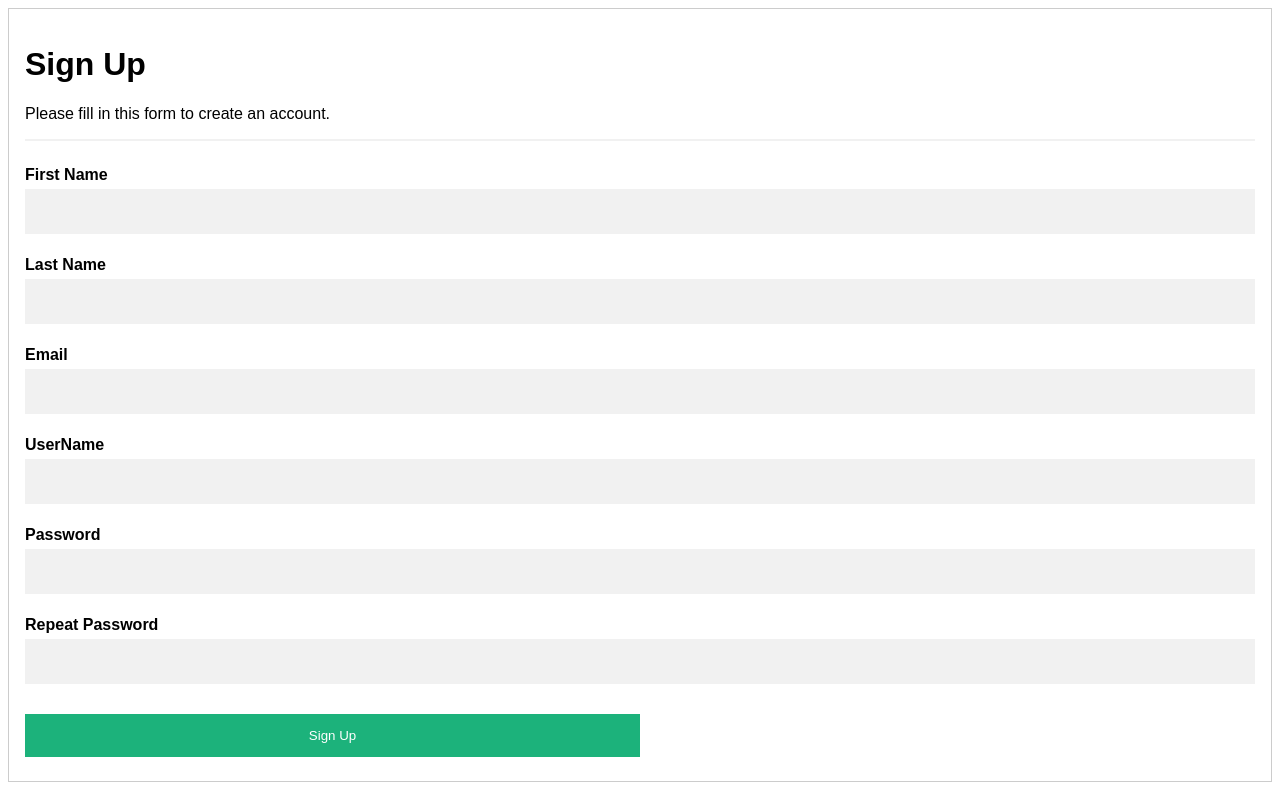
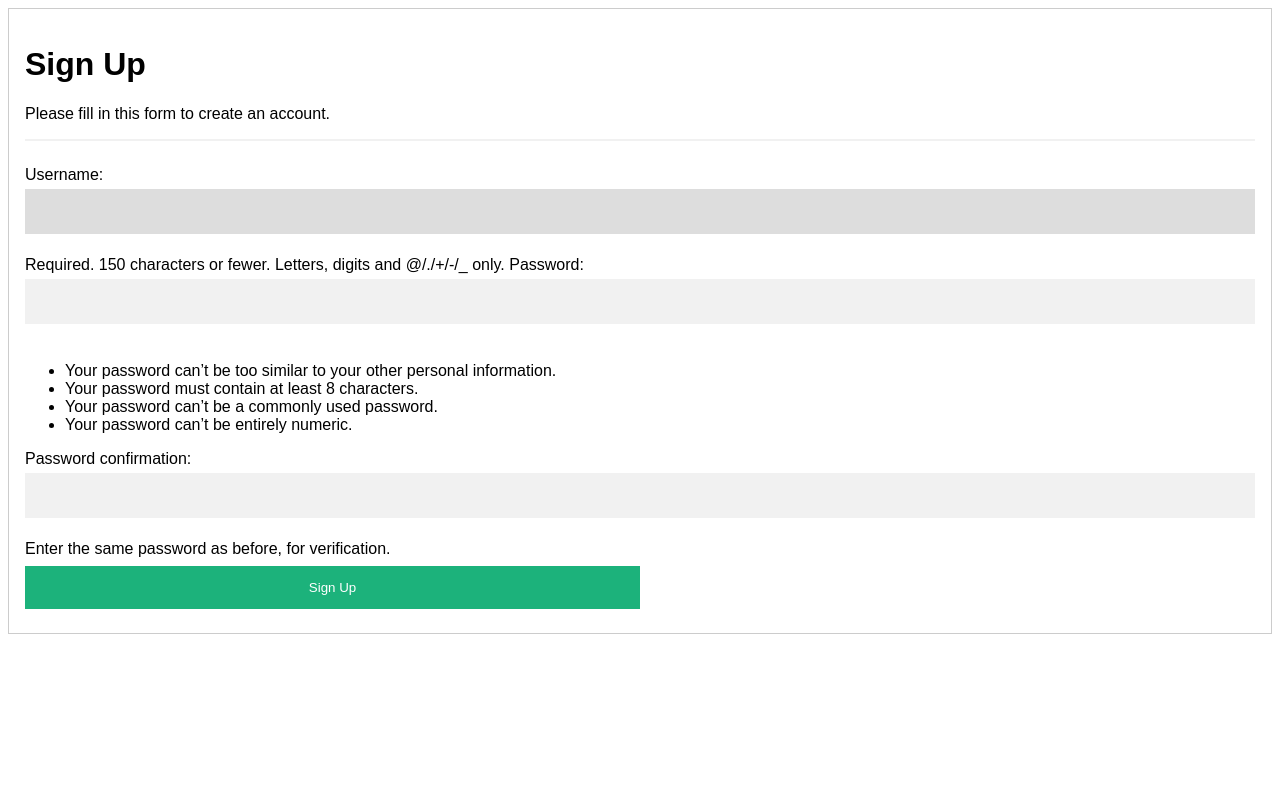
Before and after one commit to ErPrabin/cryptocurrency, a Django app: page /account/register/ in a window 1280 px wide. Run offline with Django 3.2, Linux system fonts and the light colour scheme.

Commit message:
login, register done

```diff
--- a/account/urls.py
+++ b/account/urls.py
@@ -6,4 +6,5 @@ app_name = 'account'
 urlpatterns = [
     path('login/', views.login,name='login'),
     path('register/', views.register,name='register'),
+    path('logout/', views.logout_view,name='logout'),
 ]
--- a/account/views.py
+++ b/account/views.py
@@ -1,8 +1,13 @@
+from django.http import response
 from django.shortcuts import redirect, render
 from django.http.response import HttpResponse
 from django.shortcuts import render
-from django.contrib.auth import authenticate, login
+from django.contrib.auth import login as auth_login
+from django.contrib.auth import logout
+from django.contrib.auth import authenticate
+
 from django.contrib.auth.models import User, auth
+from django.contrib.auth.forms import UserCreationForm
 
 # Create your views here.
 
@@ -13,6 +18,12 @@ def login(request):
         password = request.POST['password']
         print(username, password)
         user = authenticate(request, username=username, password=password)
+        print(user)
+        if user is not None:
+            auth_login(request, user)
+            return redirect('/')
+        else:
+            return redirect('/account/login/')
 
     else:
         return render(request, 'login.html')
@@ -20,16 +31,19 @@ def login(request):
 
 def register(request):
     if request.method == 'POST':
-        first_name = request.POST['first_name']
-        last_name = request.POST['last_name']
-        email = request.POST['email']
-        password1 = request.POST['password1']
-        password2 = request.POST['password2']
-        username = request.POST['username']
+        form = UserCreationForm(request.POST)
+        if form.is_valid():
+            user = form.save()
+            auth_login(request, user)
+            response = redirect('/')
+            # log the user in
+            return response
+        return redirect('/account/login/')
+    else:
+        form = UserCreationForm()
+        return render(request, 'register.html', {'form': form})
 
-        user = User.objects.create_user(
-            username=username, first_name=first_name, last_name=last_name, email=email, password=password1)
-        user.save()
-        return redirect('/')
-    else:
-        return render(request, 'register.html')
+def logout_view(request):
+    logout(request)
+    return redirect('/account/login/')
+    # Redirect to a success page.
--- a/templates/index.html
+++ b/templates/index.html
@@ -191,7 +191,7 @@
                   <div class="navbar-toolbar d-flex align-items-center">
                     <ul class="list-items list-items-white">
                       <li class="d-inline-block mr-2">
-                        <a href="login.html">Sign in</a>
+                        <a href="/account/logout/">Log Out</a>
                       </li>
                       <li class="d-inline-block">
                         <a
--- a/templates/login.html
+++ b/templates/login.html
@@ -73,7 +73,7 @@
   </head>
   <body>
 
-    <form action="loginuser" method="post">
+    <form action="" method="post">
     {% csrf_token %}
     <h2>Login Form</h2>
 
--- a/templates/register.html
+++ b/templates/register.html
@@ -79,8 +79,9 @@ button:hover {
     <h1>Sign Up</h1>
     <p>Please fill in this form to create an account.</p>
     <hr>
+    {{ form }}
 
-    <label for="email"><b>First Name</b></label>
+    {% comment %} <label for="email"><b>First Name</b></label>
     <input type="text"  name="first_name" required>
 
     <label for="psw"><b>Last Name</b></label>
@@ -96,7 +97,7 @@ button:hover {
 
 
     <label for="psw-repeat"><b>Repeat Password</b></label>
-    <input type="password" name="password2" required>
+    <input type="password" name="password2" required> {% endcomment %}
 
     <div class="clearfix">
       <button type="submit" class="signupbtn">Sign Up</button>
```
